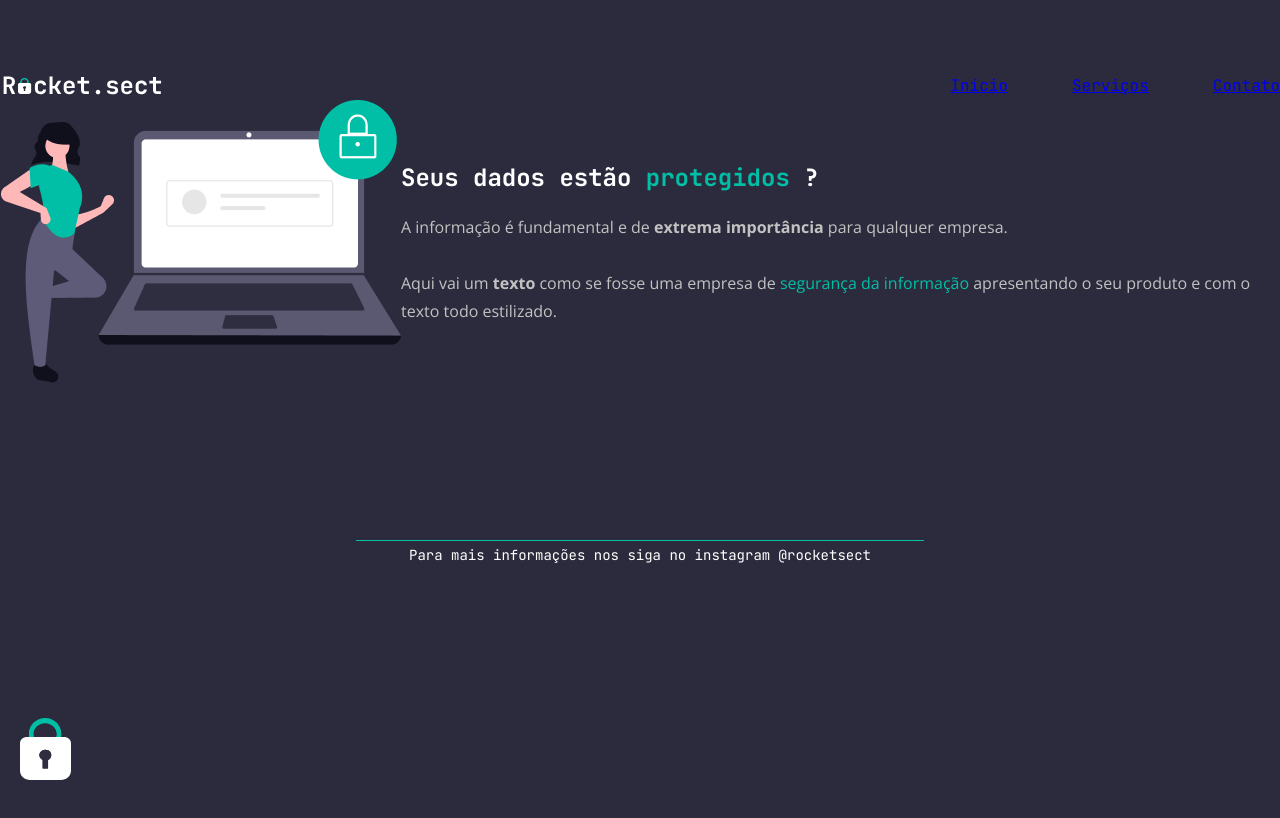
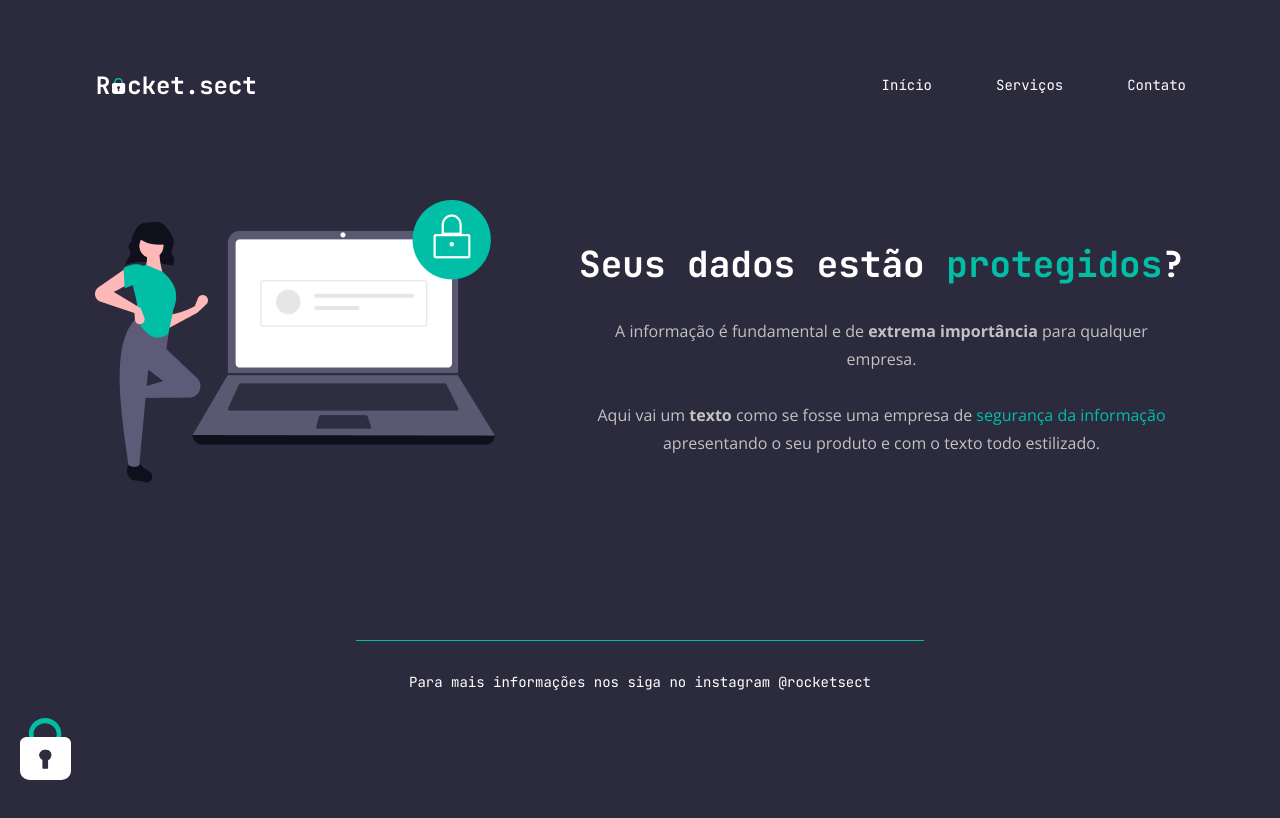
Before and after one commit to dinadevs/explorer-projects, a plain HTML site: page html-css-page-challenge/index.html in a window 1280 px wide. Drawn offline with nearby package versions, Linux system fonts and the light colour scheme.

Commit message:
fix challenge

```diff
--- a/html-css-page-challenge/index.html
+++ b/html-css-page-challenge/index.html
@@ -32,9 +32,9 @@
 
             <section>
 
-                <h1>Seus dados estão <span>protegidos</span> ?</h1>
+                <h1>Seus dados estão <span>protegidos</span>?</h1>
 
-                <p>A informação é fundamental e de <strong>extrema importância</strong> para qualquer empresa.
+                <p>A informação é fundamental e de <strong>extrema importância</strong> para qualquer<br>empresa.
                     <br>
                     <br>
                     Aqui vai um <strong>texto</strong> como se fosse uma empresa de <span>segurança da informação</span>
@@ -48,8 +48,8 @@
 
         <footer>Para mais informações nos siga no instagram @rocketsect</footer>
     </div>
+    <img id="padlock" src="images/padlock.svg" alt="desenho de um cadeado do lado inferior esquerdo">
 </body>
 
-<img id="padlock" src="images/padlock.svg" alt="desenho de um cadeado do lado inferior esquerdo">
 
 </html>
--- a/html-css-page-challenge/style.css
+++ b/html-css-page-challenge/style.css
@@ -1,16 +1,13 @@
 body {
     font-family: 'JetBrains Mono', monospace;
     background: #2C2B3D;
-    margin: 0px;
+    margin: 0;
     min-height: 100vh;
-
 }
 
 .content {
-    width: 1280px;
-    height: 720px;
-    margin: 0 auto;
-
+    max-width: 1092px;
+    margin: 71px auto 24px;
 }
 
 
@@ -18,9 +15,7 @@ nav {
     display: flex;
     justify-content: space-between;
     align-items: center;
-
-    margin-top: 71px;
-
+    font-size: 14px;
 }
 
 ul {
@@ -29,20 +24,36 @@ ul {
     gap: 64px;
     list-style: none;
 
-    padding: 0px;
-    margin: 0px;
+    padding: 0;
+    margin: 0;
+}
+
+a {
+    text-decoration: none;
+    color: #FFFFFF;
+    transition: 0.5s;
+}
+
+a:hover {
+    color: #00BFA6;
 }
 
 main {
+    display: flex;
     justify-content: space-between;
-    display: flex;
     align-items: center;
-    margin: 0 auto;
+    margin: 101px auto 157px;
+    gap: 82px;
+}
+
+section {
+    text-align: center;
+
 }
 
 h1 {
+    font-size: 36px;
     color: #FFFFFF;
-    align-items: center;
 }
 
 p {
@@ -64,15 +75,15 @@ footer {
     text-align: center;
 
     width: 568px;
-    margin: 157px auto 0;
+    margin: 0 auto;
 
     font-weight: 500;
     font-size: 14px;
     line-height: 28px;
-    margin-top: 157px;
 
     border-top: 1px solid #00BFA6;
 
+    padding-top: 27px;
 }
 
 #padlock {
```
